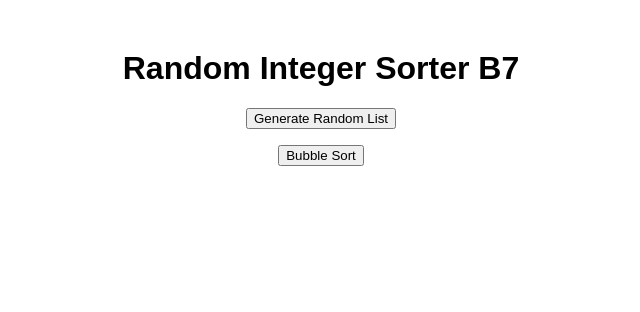
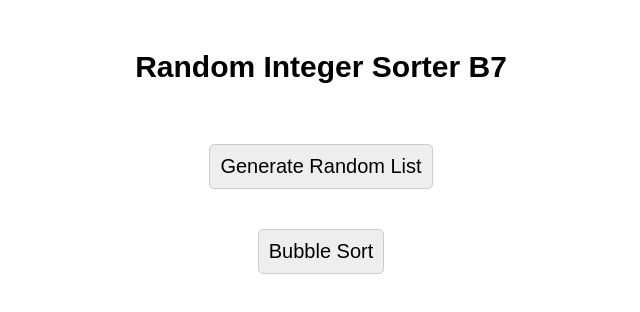
Before and after one commit to Lienub/Review-App, a plain HTML site: page index.html in a window 1280 px wide. Shown: the whole page, without its empty margins (319-959 px from the left). Drawn offline with Linux system fonts and the light colour scheme.

Commit message:
style: ajout de jolis bouttons

```diff
--- a/index.html
+++ b/index.html
@@ -3,14 +3,8 @@
 <head>
     <meta charset="UTF-8">
     <meta name="viewport" content="width=device-width, initial-scale=1.0">
+    <link rel="stylesheet" href="style.css"/>
     <title>Random Integer Sorter</title>
-    <style>
-        body {
-            font-family: Arial, sans-serif;
-            text-align: center;
-            margin: 50px;
-        }
-    </style>
 </head>
 <body>
     <h1>Random Integer Sorter B7</h1>
--- /dev/null
+++ b/style.css
@@ -0,0 +1,32 @@
+body {
+    font-family: Arial, sans-serif;
+    text-align: center;
+    margin: 50px;
+}
+
+h1 {
+    font-size: 30px;
+    margin-bottom: 50px;
+}
+
+button {
+    font-size: 20px;
+    margin: 10px;
+    padding: 10px;
+    border-radius: 5px;
+    border: 1px solid #ccc;
+    background-color: #eee;
+    cursor: pointer;
+}
+
+button:hover {
+    background-color: #ddd;
+}
+
+#randomList {
+    font-size: 20px;
+}
+
+#sortedList {
+    font-size: 20px;
+}
```
